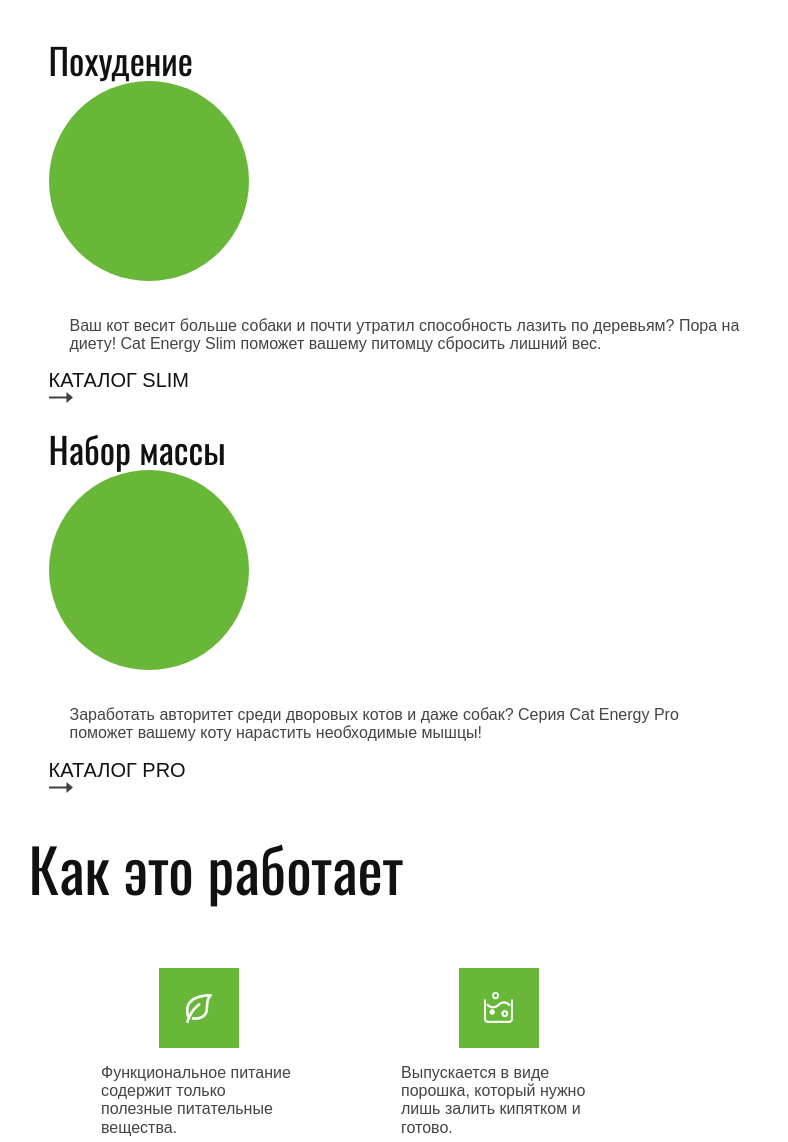
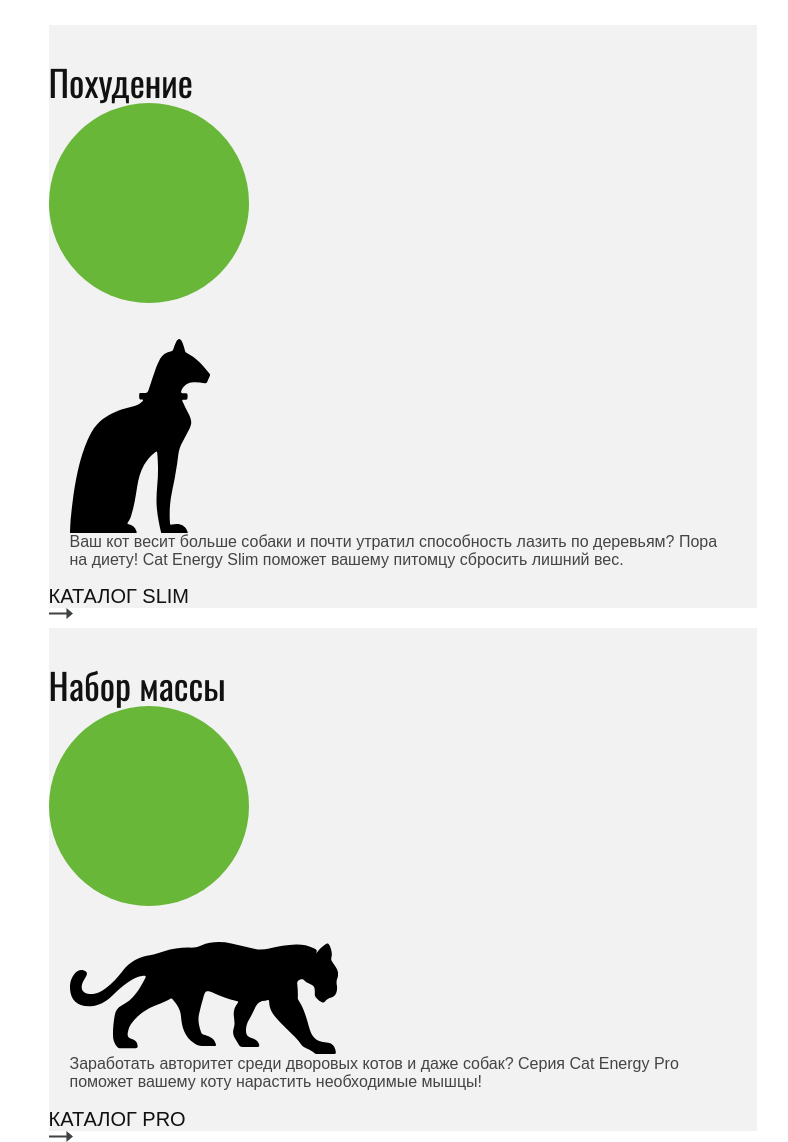
Before and after one commit to mouxez/1025673-cat-energy-18, a plain HTML site: page source/index.html in a window 1280 px wide. Shown: the part 1060-2202 px from the top of the page, without its empty margins (248-1036 px from the left). Drawn offline with nearby package versions, Linux system fonts and the light colour scheme; files that its build step writes are made by us from their sources.

Commit message:
corrections according to code review

```diff
--- a/source/less/blocks/options-list.less
+++ b/source/less/blocks/options-list.less
@@ -1,15 +1,15 @@
-.options-list__weight-loss,
-.options-list__weight-gain {
+.options-list__feature_1,
+.options-list__feature_2 {
   background-color: @section-background-color;
   width: 280px;
   min-height: 266px;
 }
 
-.options-list__weight-gain {
+.options-list__feature_2 {
   margin-top: 20px;
 }
 
-.options-list__weight-loss {
+.options-list__feature_1 {
   margin-top: 22px;
 }
 
@@ -62,6 +62,28 @@
   .text-style__paragraph--big;
 }
 
+.options-list__paragraph_1::before {
+  content: "";
+  background-image: url("/img/icon-cat-slim.svg");
+  background-repeat: no-repeat;
+  background-position: center;
+  width: 35px;
+  min-height: 49px;
+  object-fit: contain;
+  display: block;
+}
+
+.options-list__paragraph_2::before {
+  content: "";
+  background-image: url("/img/icon-cat-pro.svg");
+  background-repeat: no-repeat;
+  background-position: center;
+  width: 67px;
+  min-height: 28px;
+  object-fit: contain;
+  display: block;
+}
+
 @media (min-width: @tablet-width) {
   .options-list::before {
     content: "";
@@ -74,8 +96,8 @@
     display: block;
   }
 
-  .options-list__weight-loss,
-  .options-list__weight-gain {
+  .options-list__feature_1,
+  .options-list__feature_2 {
     width: 708px;
     min-height: 372px;
   }
@@ -105,12 +127,12 @@
     font-size: 20px;
   }
 
-  .options-list__image--slim {
+  .options-list__paragraph_1::before {
     width: 141px;
     height: 194px;
   }
 
-  .options-list__image--pro {
+  .options-list__paragraph_2::before {
     width: 268px;
     height: 113px;
   }
@@ -126,8 +148,8 @@
     justify-content: space-around;
   }
 
-  .options-list__weight-loss,
-  .options-list__weight-gain {
+  .options-list__feature_1,
+  .options-list__feature_2 {
     width: 570px;
   }
 }
```
